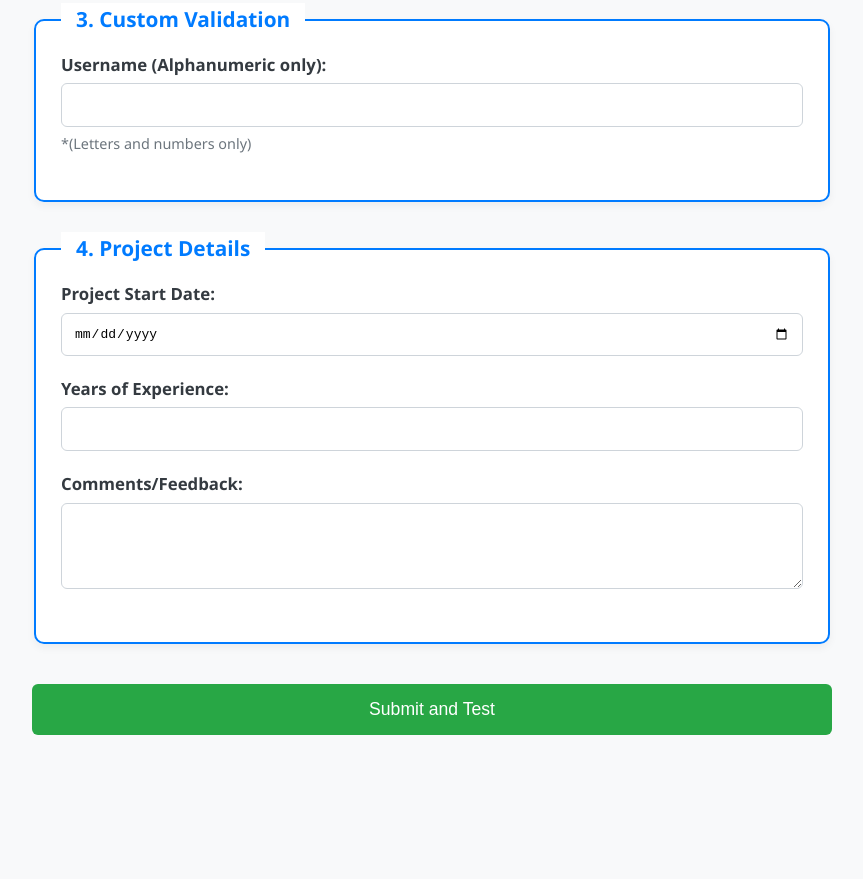
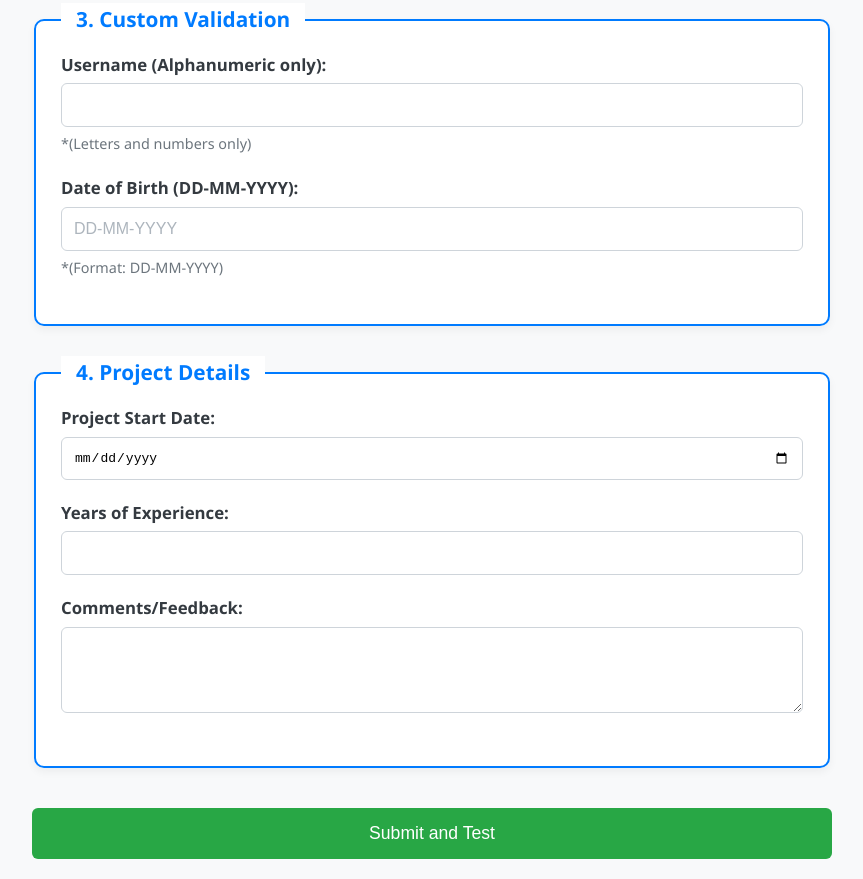
Before and after one commit to MterlinskiRRC/FrontEndDev_Assignment_4, a plain HTML site: page Index.html in a window 1280 px wide. Shown: the part 786-1665 px from the top of the page, without its empty margins (208-1071 px from the left). Before the commit the page ends 1541 px from the top, so only its background shows below. Drawn offline with Linux system fonts and the light colour scheme.

Commit message:
calenedar works??

```diff
--- a/Index.html
+++ b/Index.html
@@ -85,6 +85,16 @@
                 <span class="error-message" id="error-usernameRegex"></span>
             </div>
 
+            <div class="form-group">
+                <label for="customDate">Date of Birth (DD-MM-YYYY):</label>
+                <input type="text" id="customDate" name="customDate"
+                       pattern="^(0[1-9]|[12][0-9]|3[01])-(0[1-9]|1[0-2])-\d{4}$"
+                       title="Date format must be DD-MM-YYYY (e.g., 31-12-2024)"
+                       placeholder="DD-MM-YYYY"
+                       required>
+                <small>*(Format: DD-MM-YYYY)</small>
+                <span class="error-message" id="error-customDate"></span>
+            </div>
 
         </fieldset>
 
```
